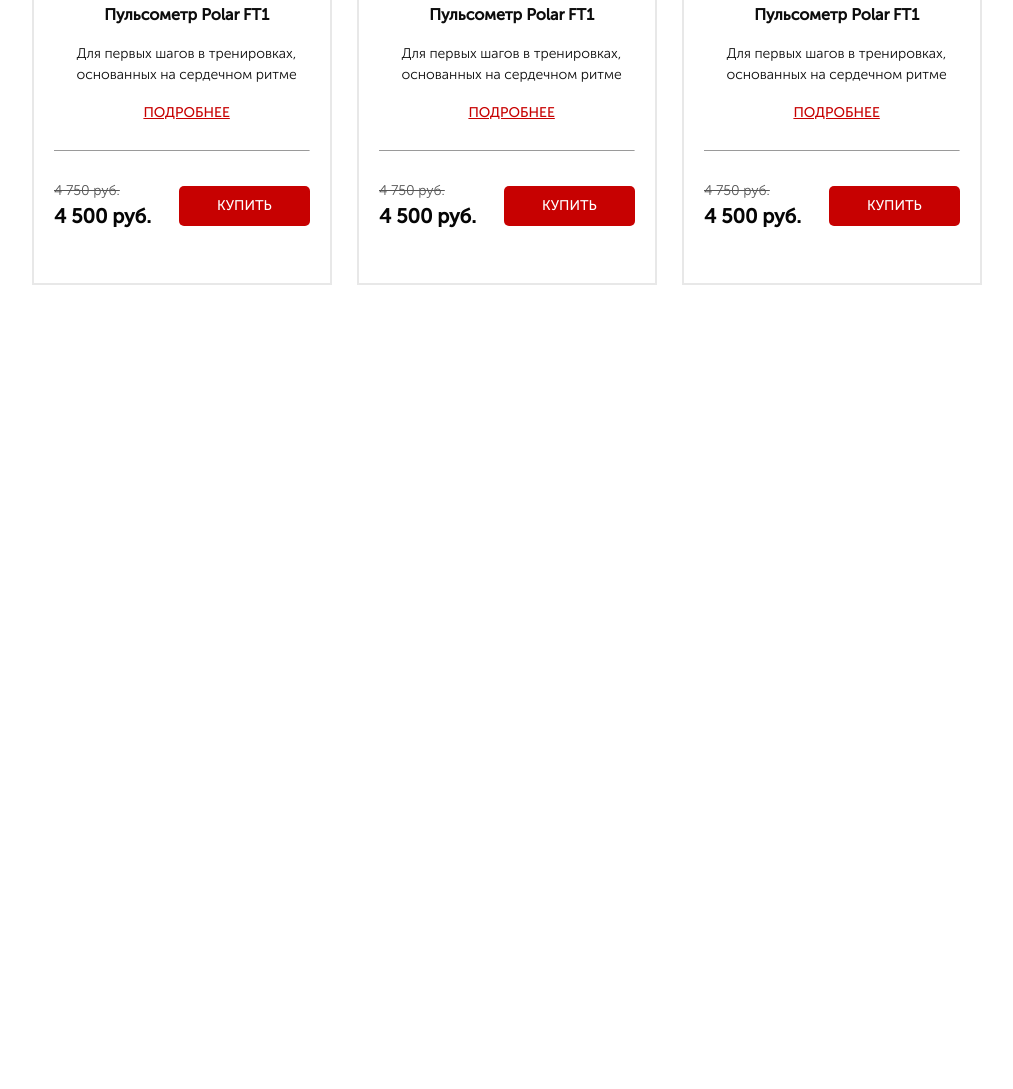
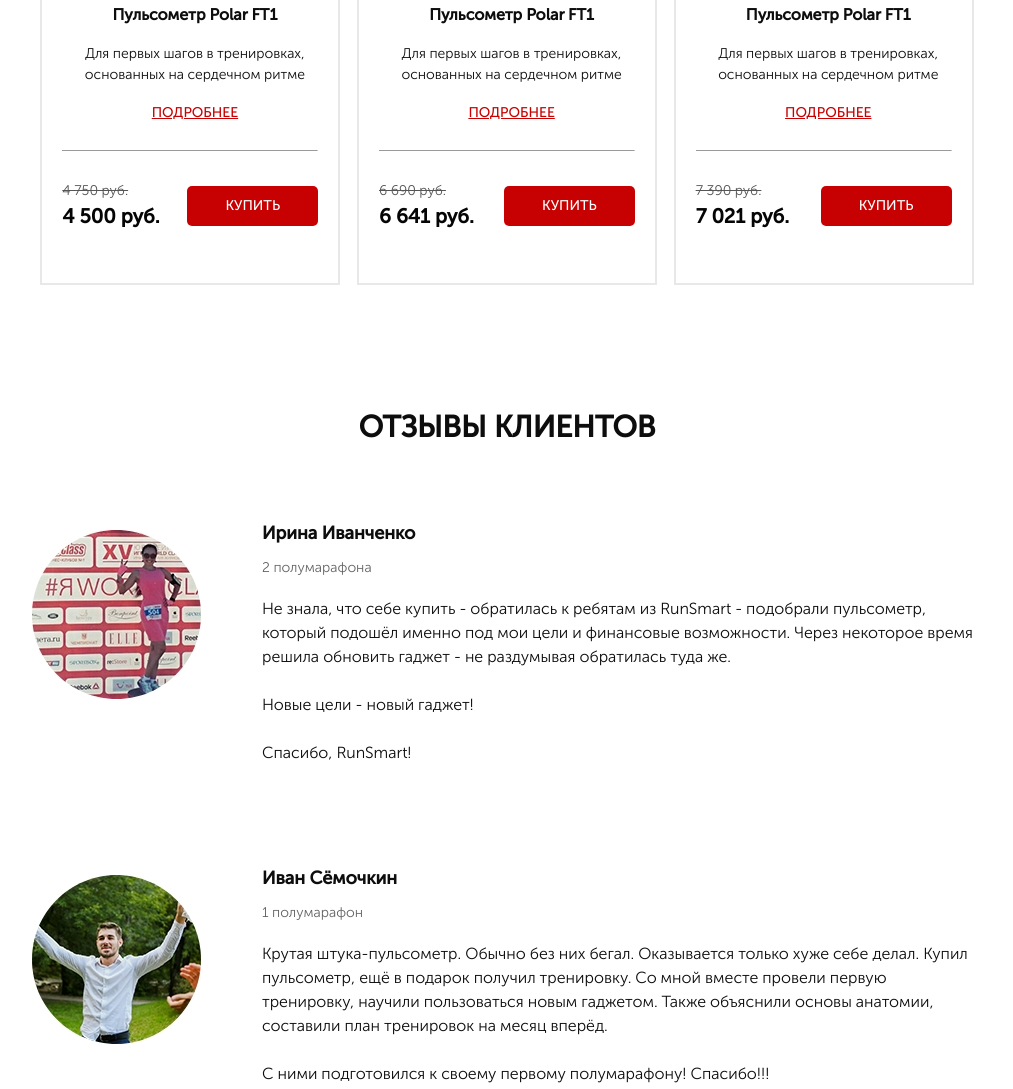
Before and after one commit to DariaVo7/pulse_monotor, a website: page src/index.html in a window 1280 px wide. Shown: the part 3702-4791 px from the top of the page, without its empty margins (133-1146 px from the left). Before the commit the page ends 4107 px from the top, so only its background shows below. Drawn offline with nearby package versions, Linux system fonts and the light colour scheme; a web font is replaced by a local one.

Commit message:
доработаны табы и добавлена секция с отзывами

```diff
--- a/src/index.html
+++ b/src/index.html
@@ -212,8 +212,35 @@
 
                     <div class="catalog-item__footer">
                         <div class="catalog-item__prices">
-                            <div class="catalog-item__old-price">4 750 руб.</div>
-                            <div class="catalog-item__new-price">4 500 руб.</div>
+                            <div class="catalog-item__old-price">6 990 руб.</div>
+                            <div class="catalog-item__new-price">6 641 руб.</div>
+                        </div>
+                        <button class="button button_mini">КУПИТЬ</button>
+                    </div>
+                </div>
+                <div class="catalog-item">
+                    <div class="catalog-item__wrapper"> <!-- обёртка для контента -->
+                        <div class="catalog-item__content catalog-item__content_active"> <!-- контент по умолчанию -->
+                            <img src="img/catalog/product.jpg" alt="pulsometr" class="catalog-item__img">
+                            <div class="catalog-item__subtitle">Пульсометр Polar FT1</div>
+                            <div class="catalog-item__descr">Для первых шагов в тренировках, основанных на сердечном ритме</div>
+                            <a href="#" class="catalog-item__link">ПОДРОБНЕЕ</a>
+                        </div>
+                        <ul class="catalog-item__list"> <!-- контент, который появляется при нажатии кнопки "ПОДРОБНЕЕ" -->
+                            <li>Вы услышите звуковое оповещение о нужном пульсе во время тренировки;</li>
+                            <li>Вы увидите информативный графический индикатор целевых тренировочных зон пульса;</li>
+                            <li>Также Вы увидите информацию о расходе калорий за тренировку;</li>
+                            <li>Вы сможете посмотреть данные по 10 тренировкам.</li>
+                            <a href="#" class="catalog-item__back">назад</a>
+                        </ul>
+                    </div>
+
+                    <hr>
+
+                    <div class="catalog-item__footer">
+                        <div class="catalog-item__prices">
+                            <div class="catalog-item__old-price">7 390 руб.</div>
+                            <div class="catalog-item__new-price">7 021 руб.</div>
                         </div>
                         <button class="button button_mini">КУПИТЬ</button>
                     </div>
@@ -266,8 +293,8 @@
 
                     <div class="catalog-item__footer">
                         <div class="catalog-item__prices">
-                            <div class="catalog-item__old-price">4 750 руб.</div>
-                            <div class="catalog-item__new-price">4 500 руб.</div>
+                            <div class="catalog-item__old-price">6 690 руб.</div>
+                            <div class="catalog-item__new-price">6 641 руб.</div>
                         </div>
                         <button class="button button_mini">КУПИТЬ</button>
                     </div>
@@ -293,35 +320,8 @@
 
                     <div class="catalog-item__footer">
                         <div class="catalog-item__prices">
-                            <div class="catalog-item__old-price">4 750 руб.</div>
-                            <div class="catalog-item__new-price">4 500 руб.</div>
-                        </div>
-                        <button class="button button_mini">КУПИТЬ</button>
-                    </div>
-                </div>
-                <div class="catalog-item">
-                    <div class="catalog-item__wrapper"> <!-- обёртка для контента -->
-                        <div class="catalog-item__content catalog-item__content_active"> <!-- контент по умолчанию -->
-                            <img src="img/catalog/product.jpg" alt="pulsometr" class="catalog-item__img">
-                            <div class="catalog-item__subtitle">Пульсометр Polar FT1</div>
-                            <div class="catalog-item__descr">Для первых шагов в тренировках, основанных на сердечном ритме</div>
-                            <a href="#" class="catalog-item__link">ПОДРОБНЕЕ</a>
-                        </div>
-                        <ul class="catalog-item__list"> <!-- контент, который появляется при нажатии кнопки "ПОДРОБНЕЕ" -->
-                            <li>Вы услышите звуковое оповещение о нужном пульсе во время тренировки;</li>
-                            <li>Вы увидите информативный графический индикатор целевых тренировочных зон пульса;</li>
-                            <li>Также Вы увидите информацию о расходе калорий за тренировку;</li>
-                            <li>Вы сможете посмотреть данные по 10 тренировкам.</li>
-                            <a href="#" class="catalog-item__back">назад</a>
-                        </ul>
-                    </div>
-
-                    <hr>
-
-                    <div class="catalog-item__footer">
-                        <div class="catalog-item__prices">
-                            <div class="catalog-item__old-price">4 750 руб.</div>
-                            <div class="catalog-item__new-price">4 500 руб.</div>
+                            <div class="catalog-item__old-price">7 390 руб.</div>
+                            <div class="catalog-item__new-price">7 021 руб.</div>
                         </div>
                         <button class="button button_mini">КУПИТЬ</button>
                     </div>
@@ -408,10 +408,54 @@
 
                     <div class="catalog-item__footer">
                         <div class="catalog-item__prices">
-                            <div class="catalog-item__old-price">4 750 руб.</div>
-                            <div class="catalog-item__new-price">4 500 руб.</div>
+                            <div class="catalog-item__old-price">7 390 руб.</div>
+                            <div class="catalog-item__new-price">7 021 руб.</div>
                         </div>
                         <button class="button button_mini">КУПИТЬ</button>
+                    </div>
+                </div>
+            </div>
+        </div>
+    </section>
+
+    <section class="feedback">
+        <div class="container">
+            <h2 class="title">отзывы клиентов</h2>
+            <div class="feedback__item">
+                <img src="img/feedback/irina.jpg" alt="1">
+                <div class="feedback__text">
+                    <div class="feedback__subtitle">Ирина Иванченко</div>
+                    <div class="feedback__count">2 полумарафона</div>
+                    <div class="feedback__descr">Не знала, что себе купить - обратилась к ребятам из RunSmart - подобрали пульсометр, который подошёл именно под мои цели и финансовые возможности.
+                    Через некоторое время решила обновить гаджет - не раздумывая обратилась туда же.
+                    <br><br>
+                    Новые цели - новый гаджет!
+                    <br><br>
+                    Спасибо, RunSmart!
+                    </div>
+                </div>
+            </div>
+            <div class="feedback__item">
+                <img src="img/feedback/ivan.jpg" alt="2">
+                <div class="feedback__text">
+                    <div class="feedback__subtitle">Иван Сёмочкин</div>
+                    <div class="feedback__count">1 полумарафон</div>
+                    <div class="feedback__descr">Крутая штука-пульсометр. Обычно без них бегал. Оказывается только хуже себе делал. Купил пульсометр, ещё в подарок получил тренировку. Со мной вместе провели первую тренировку, научили пользоваться новым гаджетом. Также объяснили основы анатомии, составили план тренировок на месяц вперёд.
+                    <br><br>
+                    С ними подготовился к своему первому полумарафону! Спасибо!!!
+                    </div>
+                </div>
+            </div>
+            <div class="feedback__item">
+                <img src="img/feedback/julia.jpg" alt="3">
+                <div class="feedback__text">
+                    <div class="feedback__subtitle">Юлия Дашкина</div>
+                    <div class="feedback__count">2 полумарафона</div>
+                    <div class="feedback__descr">Долго не могла начать бегать, т.к. до этого несколько раз начинала, но становилось тяжело и я бросала. От друзей услышала о RunSmart и о беге с контролем пульса и решила попробовать.
+                    <br><br>
+                    Позвонила, ребята поинтересовались моими целями и подобрали очень интересный вариант со скидкой! Теперь бегаю и наслаждаюсь бегом! Пробежала уже 2 полумарафона и несколько более коротких забегов и не намерена останавливаться!
+                    <br><br>
+                    Спасибо!!!
                     </div>
                 </div>
             </div>
--- a/src/sass/blocks/_catalog.scss
+++ b/src/sass/blocks/_catalog.scss
@@ -39,7 +39,7 @@
     &__content { /* изначально контент не видно, но когда присваивается класс активности active, контент виден */
         margin-top: 60px;
         display: none;
-        justify-content: space-between;
+        justify-content: space-around;
         flex-wrap: wrap;
         &_active {
             display: flex;
--- /dev/null
+++ b/src/sass/blocks/_feedback.scss
@@ -0,0 +1,38 @@
+.feedback {
+    padding-bottom: 71px;
+    &__item {
+        display: flex;
+        margin-top: 100px;
+        &:nth-child(2){
+            margin-top: 70px;
+        }
+        img {
+            width: 169px;
+            height: 169px;
+            margin-top: 10px;
+        }
+    }
+    &__text {
+        margin-left: 61px;
+    }
+    &__subtitle {
+        color: #0d0d0d;
+        font-size: 18px;
+        font-weight: 700;
+        text-align: left;
+    }
+    &__count {
+        color: #646464;
+        font-size: 14px;
+        font-weight: 300;
+        text-align: left;
+        margin: 10px 0 19px 0;
+    }
+    &__descr {
+        color: #0d0d0d;
+        font-size: 16px;
+        font-weight: 300;
+        text-align: left;
+    }
+
+}
--- a/src/sass/style.scss
+++ b/src/sass/style.scss
@@ -17,3 +17,4 @@
 @import 'blocks/carousel';
 @import 'blocks/forms';
 @import 'blocks/catalog';
+@import 'blocks/feedback';
```
Also changed, not shown: src/js/script.js (+17 -0 lines), src/css/style.min.css.
